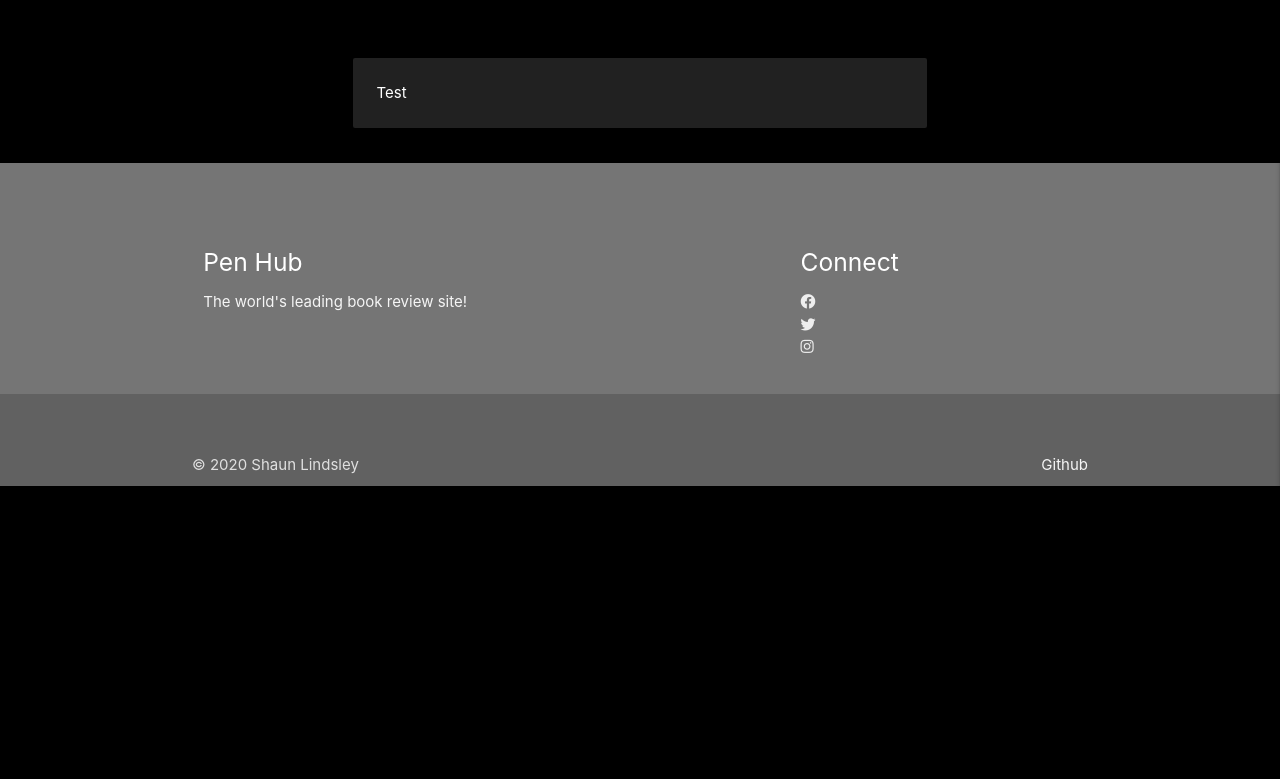
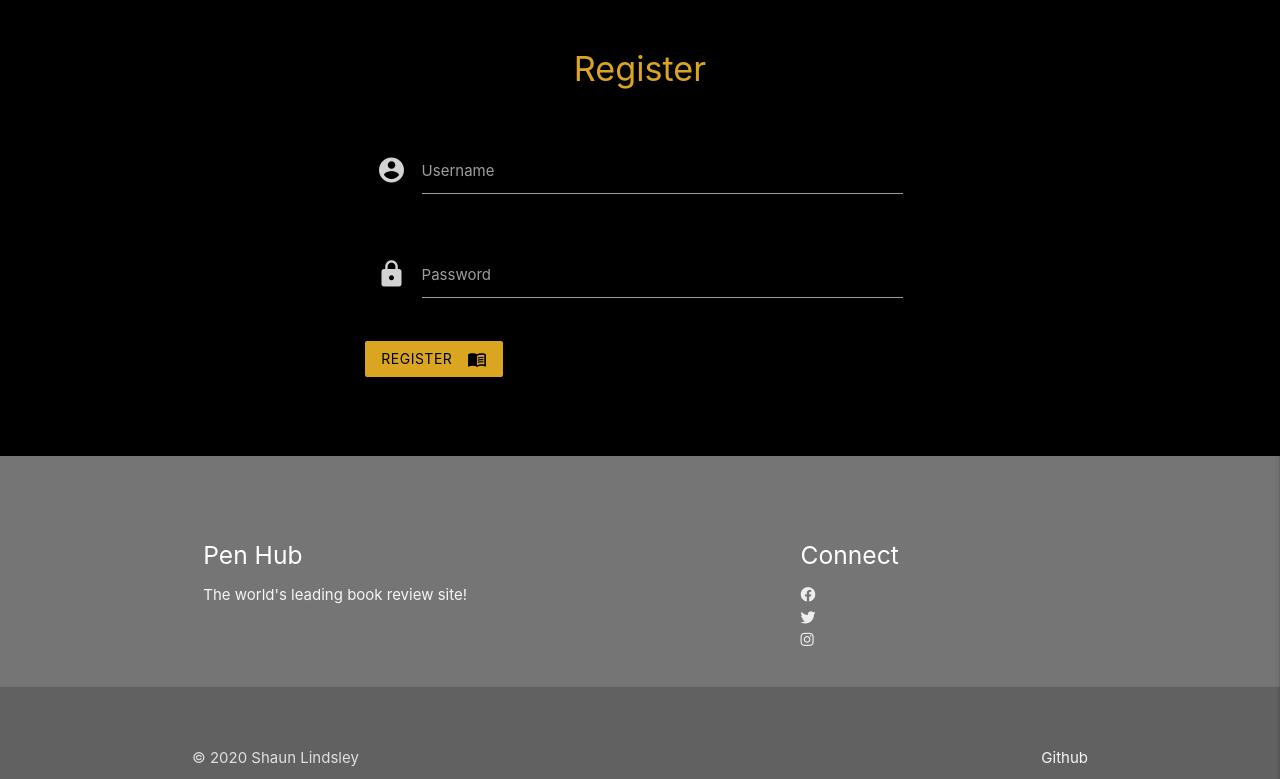
Before and after one commit to vdgvzr/milestone-project-3, a Flask app: page /register in a window 1280 px wide. Shown: the part 64-843 px from the top of the page. Before the commit the page ends 550 px from the top, so only its background shows below. Run offline with Flask 2, Linux system fonts and the light colour scheme; some libraries are stand-ins or nearby versions.

Commit message:
Added register template

```diff
--- a/templates/book-review.html
+++ b/templates/book-review.html
@@ -60,7 +60,7 @@
 
                         <input id="username" name="username" type="text" class="validate" required>
 
-                        <label for="icon_prefix">Username</label>
+                        <label for="username">Username</label>
                     </div>
                 </div>
 
@@ -70,7 +70,7 @@
 
                         <textarea id="review" name="review" class="materialize-textarea validate" required></textarea>
 
-                        <label for="icon_prefix">Write Your Review</label>
+                        <label for="review">Write Your Review</label>
                     </div>
                 </div>
 
--- a/templates/register.html
+++ b/templates/register.html
@@ -4,10 +4,36 @@
 
 {% block content %}
     <div class="container">
+        <h4 class="title center-align">Register</h4>
+
         <div class="row">
-            <form class="col s12 m8 offset-m2">
-                <div class="card-panel grey darken-4">
-                    <span class="white-text">Test</span>
+            <form class="col s12 m8 offset-m2" method="POST" action="{{ url_for('register') }}">
+                <div class="card-panel black">
+                    <div class="row">
+                        <div class="input-field col s12">
+                            <i class="material-icons prefix">account_circle</i>
+
+                            <input id="username" name="username" type="text" class="validate" required>
+
+                            <label for="username">Username</label>
+                        </div>
+                    </div>
+
+                    <div class="row">
+                        <div class="input-field col s12">
+                            <i class="material-icons prefix">lock</i>
+
+                            <input id="password" name="password" type="text" class="validate" required>
+
+                            <label for="password">Password</label>
+                        </div>
+                    </div>
+
+                    <div class="row">
+                        <button class="btn waves-effect waves-light btn-gold" type="submit">Register
+                            <i class="material-icons right">menu_book</i>
+                        </button>
+                    </div>
                 </div>
             </form>
         </div>
```
Also changed, not shown: templates/add-book.html (+5 -5 lines), templates/edit-book.html (+6 -6 lines).
